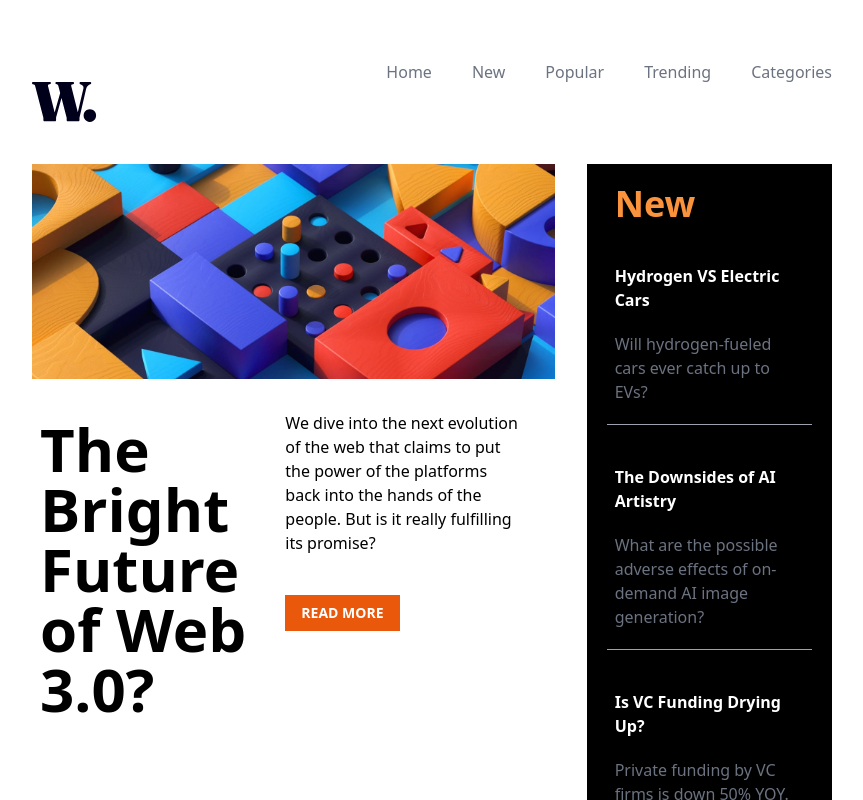
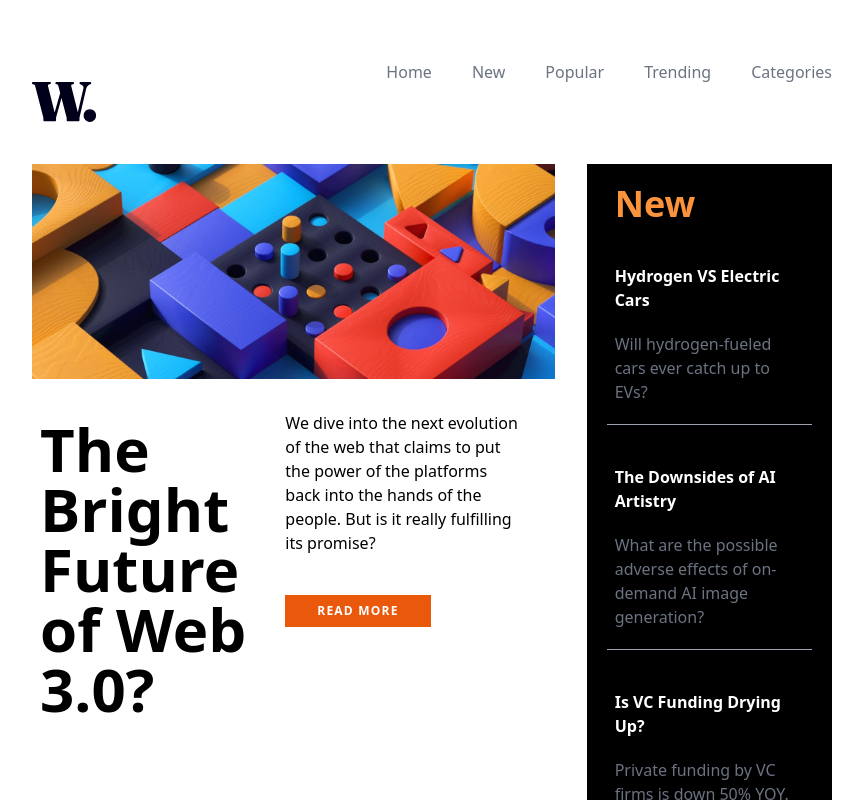
Before and after one commit to lavollmer/news-homepage, a React (Create React App) app: page / in a window 1280 px wide. Shown: the top 800 px of the page, without its empty margins (208-1071 px from the left). Built offline with nearby package versions, Linux system fonts and the light colour scheme.

Commit message:
updating button size and making letter wider apart

```diff
--- a/src/components/Button.jsx
+++ b/src/components/Button.jsx
@@ -4,8 +4,8 @@ const Button = () => {
   return (
     <div>
       {/* Button HTML tag to create a button with the label of Read More */}
-      <button className='p-5 bg-orange-600 hover:bg-orange-700 font-bold py-2 px-4'>
-        <h1 className='text-white text-sm'>READ MORE</h1>
+      <button className='p-5 bg-orange-600 hover:bg-orange-700 font-bold py-2 px-8'>
+        <h1 className='text-white text-xs tracking-widest'>READ MORE</h1>
         </button>
     </div>
   )
```
